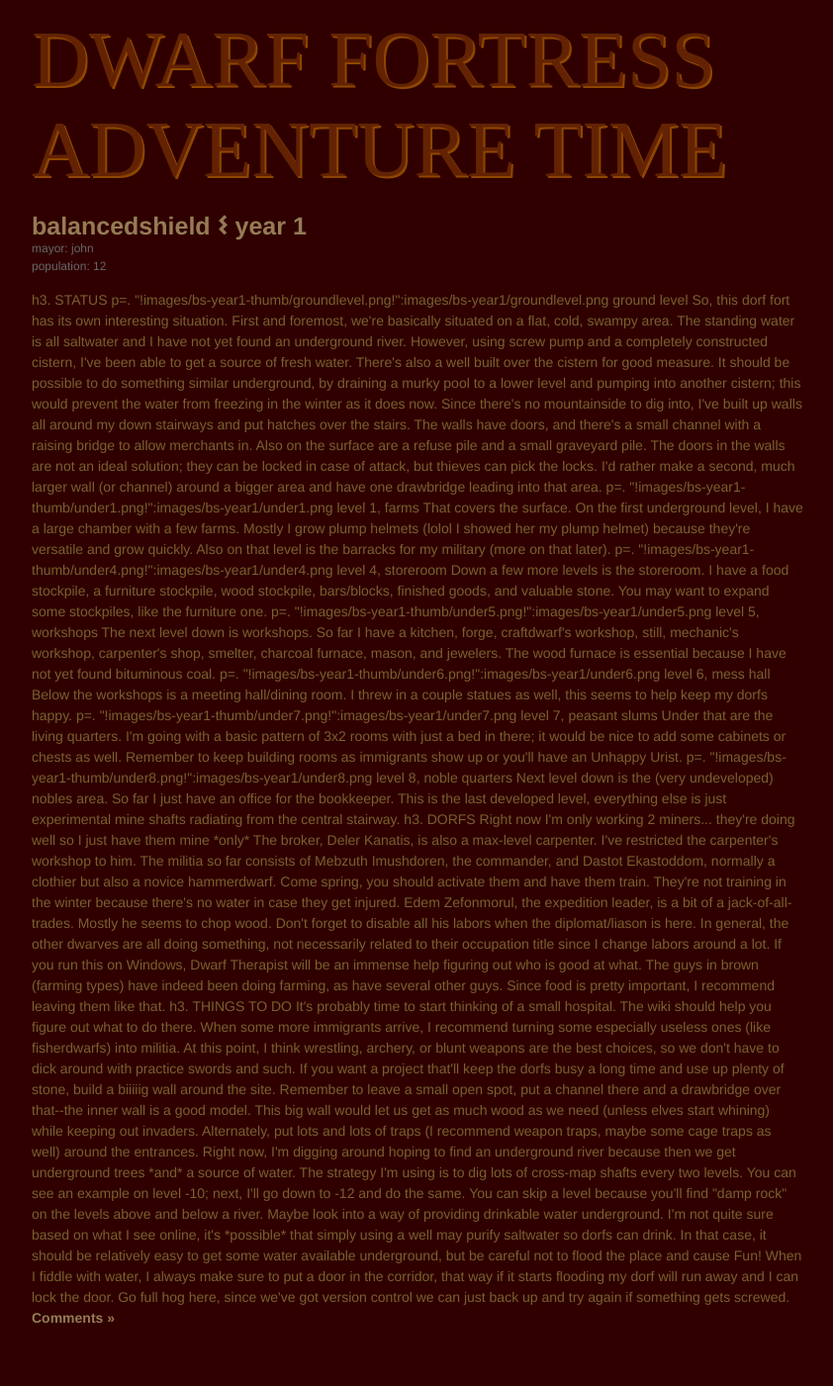
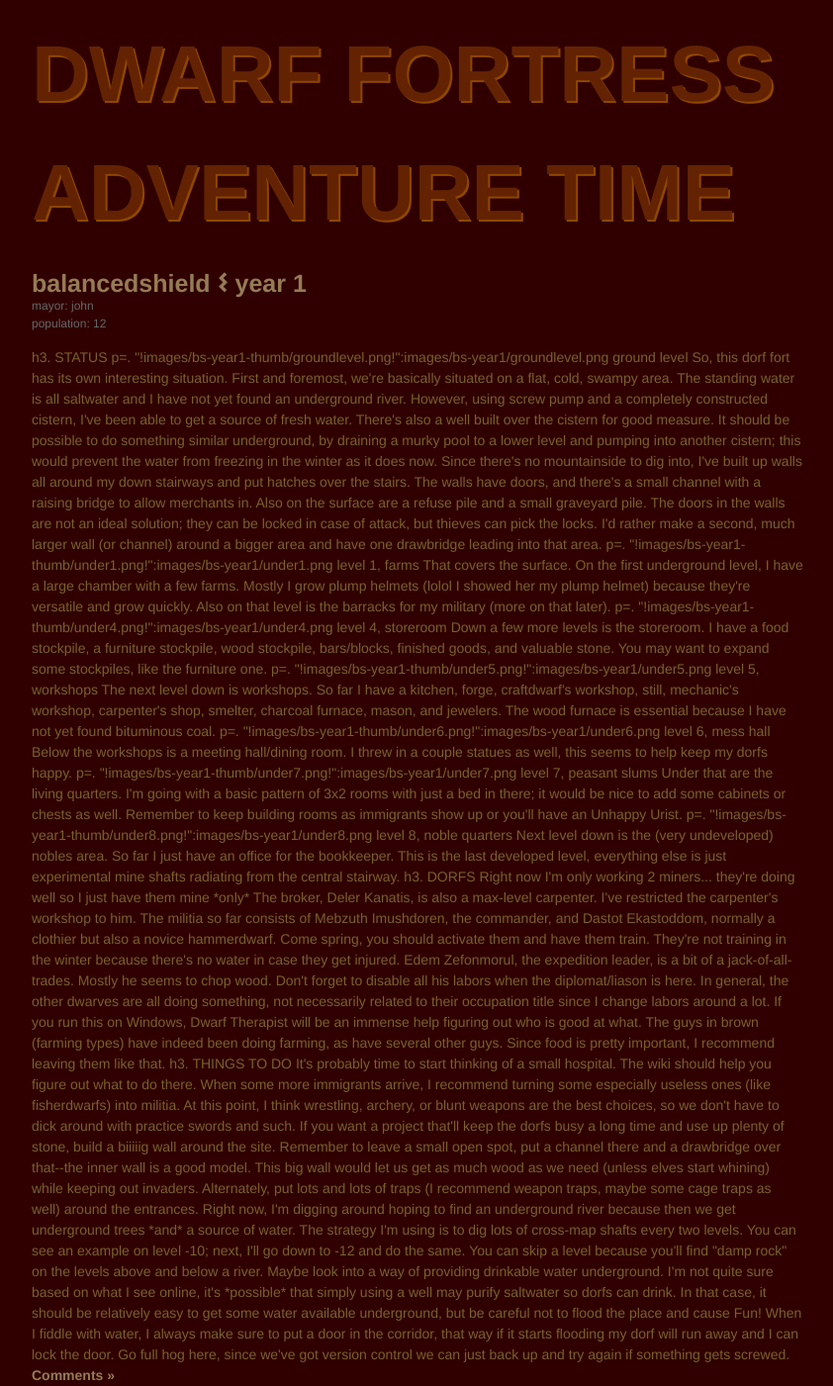
Before and after one commit to qrush/dfat, a Jekyll site: the page built from index.html, in a window 1280 px wide. Shown: the whole page at 99% size, without its empty margins (138-980 px from the left). Built offline with Jekyll 4.4.1, drawn with Linux system fonts in a browser that asks for light colours; before the commit the page ends 1343 px from its top, so only the background shows below that.

Commit message:
maybe not

```diff
--- a/css/screen.css
+++ b/css/screen.css
@@ -72,10 +72,9 @@
 
 h1 {
   color:#632303;
-  font:80px serif;
+  font-size:80px;
   margin-top:15px;
   text-shadow:2px 2px 0 #8F4700;
-  font-family: "legitima-1","legitima-2",serif;
 }
 
 h2 {
```
